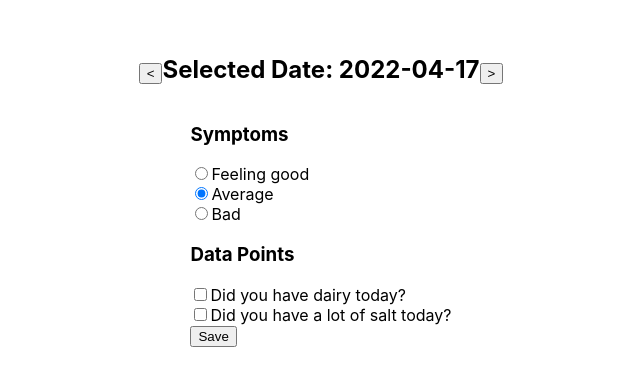
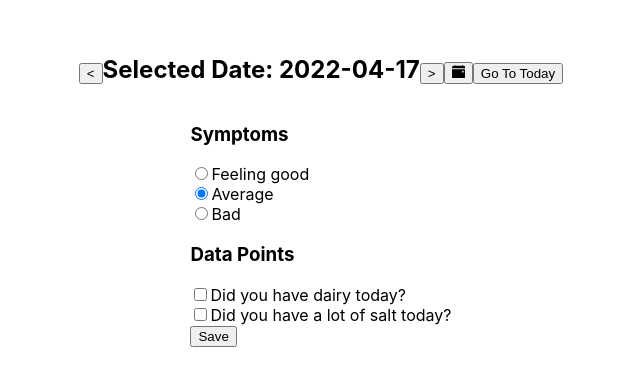
Before and after one commit to codyseibert/heart-tracker, a Next.js app: page / in a window 1280 px wide. Shown: the part 209-594 px from the top of the page, without its empty margins (319-959 px from the left). Built offline with nearby package versions, Linux system fonts and the light colour scheme; no server answers; the database is empty.

Commit message:
added a calendar compnent to allow users to select a date; also added a goto today button

```diff
--- a/package.json
+++ b/package.json
@@ -12,7 +12,9 @@
     "mongoose": "^6.3.0",
     "next": "12.1.5",
     "react": "18.0.0",
-    "react-dom": "18.0.0"
+    "react-calendar": "^3.7.0",
+    "react-dom": "18.0.0",
+    "react-icons": "^4.3.1"
   },
   "devDependencies": {
     "eslint": "8.13.0",
--- a/pages/index.js
+++ b/pages/index.js
@@ -1,6 +1,9 @@
 import Head from 'next/head';
 import styles from '../styles/Home.module.css';
 import { useEffect, useState } from 'react';
+import Calendar from 'react-calendar';
+import 'react-calendar/dist/Calendar.css';
+import { BsFillCalendarEventFill } from 'react-icons/bs';
 
 const SYMPTOM_GOOD = 3;
 const SYMPTOM_AVERAGE = 2;
@@ -33,6 +36,11 @@ export default function Home() {
   const [selectedDate, setSelectedDate] = useState(
     new Date()
   );
+  const [showCalendar, setShowCalendar] = useState(false);
+
+  const gotoToday = () => {
+    setSelectedDate(new Date());
+  };
 
   const [form, setForm] = useState({
     symptoms: 1,
@@ -81,10 +89,26 @@ export default function Home() {
       </Head>
 
       <main className={styles.main}>
+        {showCalendar && (
+          <Calendar
+            onChange={(datePicked) => {
+              setSelectedDate(datePicked);
+              fetchSelectedDateFromApi(datePicked);
+              setShowCalendar(false);
+            }}
+          />
+        )}
+
         <h2>
           <button onClick={gotoPreviousDay}>{'<'}</button>
           Selected Date: {formatDate(selectedDate)}
           <button onClick={gotoNextDay}>{'>'}</button>
+          <button
+            onClick={() => setShowCalendar(!showCalendar)}
+          >
+            <BsFillCalendarEventFill />
+          </button>
+          <button onClick={gotoToday}>Go To Today</button>
         </h2>
 
         <form
```
Also changed, not shown: 1 other file (tests, documents, lock files or other folders).
